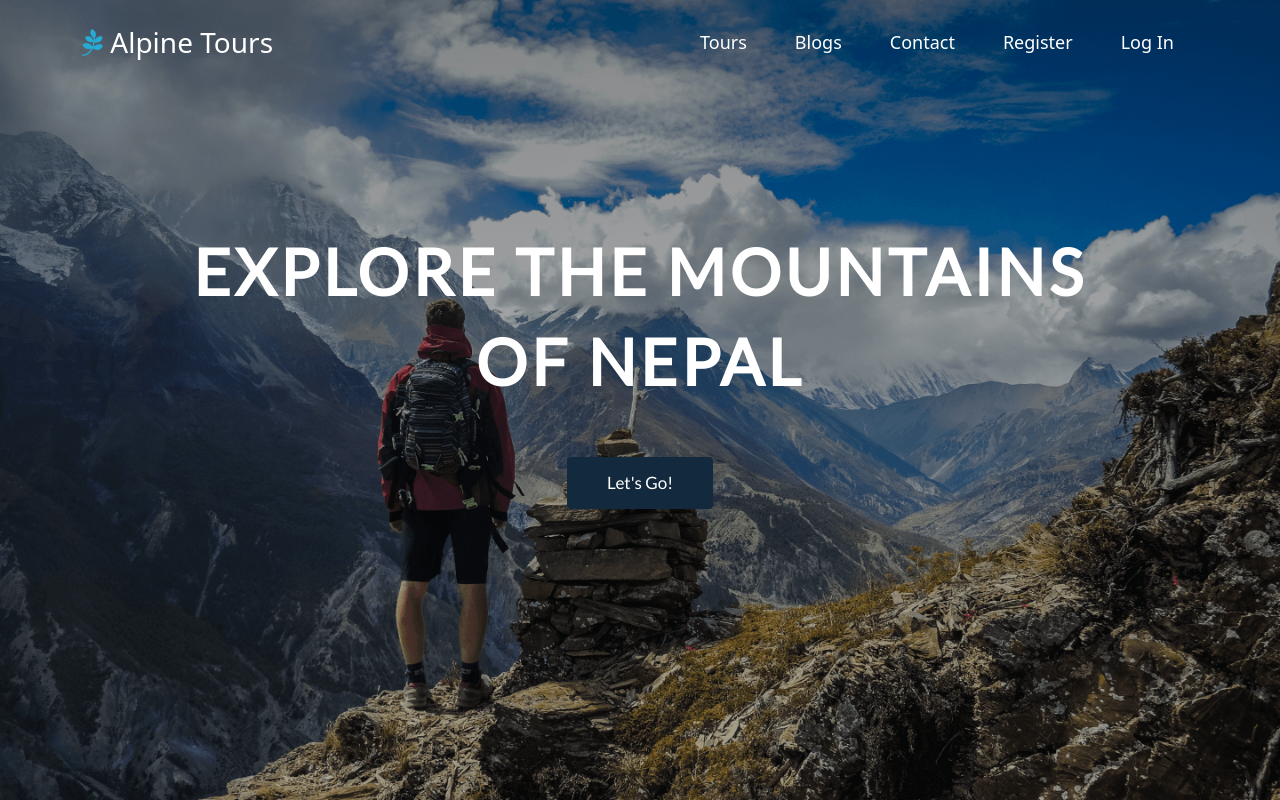
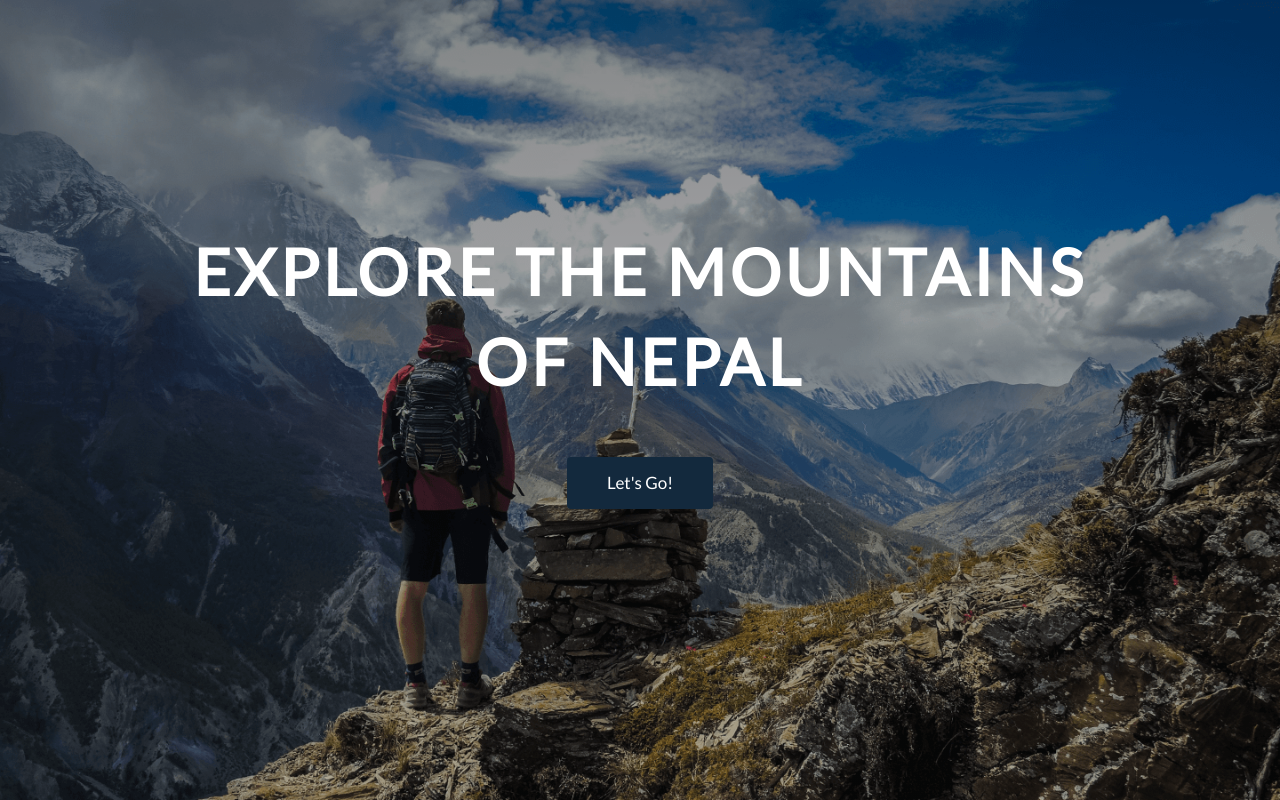
Before and after one commit to sherchansachin/alpine-tours, a Django app: page / in a window 1280 px wide. Run offline with Django 3.2, Linux system fonts and the light colour scheme; some libraries are stand-ins or nearby versions.

Commit message:
working on nav

```diff
--- a/static/js/script.js
+++ b/static/js/script.js
@@ -1,4 +1,4 @@
-const nav = document.querySelector('nav');
+const nav = document.querySelector('.normal-nav');
 window.addEventListener('scroll', function(){
     if(window.pageYOffset > 70){
         nav.classList.add('bg-dark', 'shadow');
--- a/templates/base.html
+++ b/templates/base.html
@@ -17,46 +17,6 @@
     <title>Alpine Tours and Trek</title>
 </head>
 <body>
-
-    <!-- navigation -->
-    <nav class="navbar fixed-top navbar-expand-lg navbar-dark py-3">
-        <div class="container">
-          <a class="navbar-brand" href="{% url 'index' %}"> <i class="fab fa-pagelines" style="color:#26abd4;"></i> Alpine Tours</a>
-          <button class="navbar-toggler" type="button" data-bs-toggle="collapse" data-bs-target="#navbarSupportedContent" aria-controls="navbarSupportedContent" aria-expanded="false" aria-label="Toggle navigation">
-            <span class="navbar-toggler-icon"></span>
-          </button>
-          <div class="collapse navbar-collapse" id="navbarSupportedContent">
-            <ul class="navbar-nav ms-auto">
-              <li class="nav-item">
-                <a class="nav-link px-4" href="{% url 'packages' %}">Tours</a>
-              </li>
-              <li class="nav-item">
-                <a class="nav-link px-4" href="#">Blogs</a>
-              </li>
-              <li class="nav-item">
-                <a class="nav-link  px-4" href="#">Contact</a>
-              </li>
-              {% if user.is_authenticated %}
-                <li class="nav-item">
-                  <a class="nav-link px-4" href="{% url 'logout' %}">Logout</a>
-                </li>
-                <li class="nav-item">
-                  <a class="nav-link px-4"><i class="fas fa-user"></i> {{ user.username }}</a>
-                </li>
-                {% else %}
-                <li class="nav-item">
-                  <a class="nav-link px-4" href="{% url 'register' %}">Register</a>
-                </li>
-                <li class="nav-item">
-                  <a class="nav-link log-btn px-4" href="{% url 'login' %}">Log In</a>
-                </li>
-                {% endif %}
-            </ul>
-          </div>
-        </div>
-      </nav>
-
-
       <!-- <img src="{% static 'image/alpine.png'%}" alt=""> -->
 
 
```
